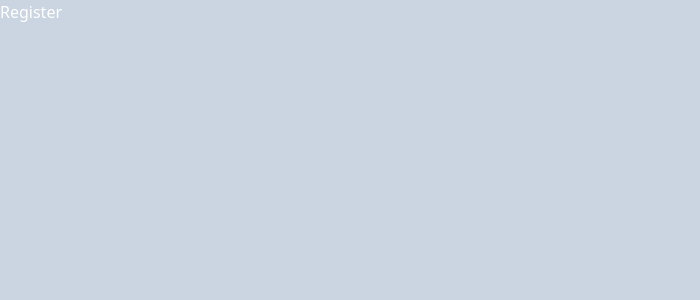
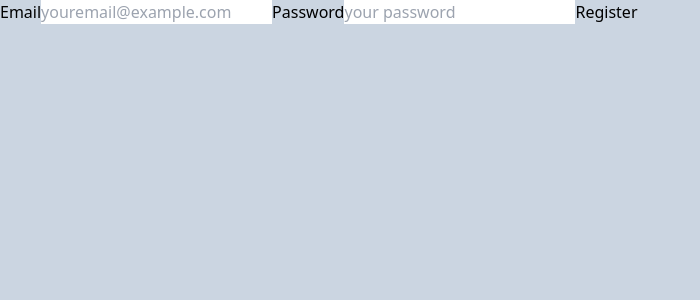
Before and after one commit to david-agudelo-smartsoft/Proyecto-RPA, a React (Create React App) app: page /register in a window 1280 px wide. Shown: the top 300 px of the page, without its empty margins (0-700 px from the left). Built offline with nearby package versions, Linux system fonts and the light colour scheme.

Commit message:
Register
0002-DA se realiza funcionalidad de register.

```diff
--- a/src/App.js
+++ b/src/App.js
@@ -5,7 +5,7 @@ import { Register } from './components/Register';
 import { AuthProvider } from './context/authContext'
 function App() {
   return (
-    <div className="bg-slate-300 h-screen text-white flex">
+    <div className="bg-slate-300 h-screen text-black flex">
       <AuthProvider>
         <Routes>
           <Route path="/" element={<Home />} />
--- a/src/components/Login.js
+++ b/src/components/Login.js
@@ -1,5 +1,16 @@
+
 export function Login() {
+
+
     return (
-        <div>Login</div>
+
+
+        <div>
+            <form>
+                <input type="email" name="email" id="email" />
+                <input type="password" name="password" id="password" />
+            </form>
+
+        </div>
     )
 }
--- a/src/components/Register.js
+++ b/src/components/Register.js
@@ -1,5 +1,58 @@
+import { useState } from "react"
+import { useNavigate } from "react-router-dom";
+import { useAuth } from "../context/authContext";
+
 export function Register() {
+    const [user, setUser] = useState({
+        email: '',
+        password: '',
+    });
+    const { singup } = useAuth();
+    const navigate = useNavigate();
+
+    const [error, setError] = useState()
+
+    const handleChange = ({ target: { name, value } }) => {
+        setUser({ ...user, [name]: value });
+    };
+
+    const handleSubmit = async (e) => {
+        e.preventDefault();
+        try {
+            await singup(user.email, user.password)
+            navigate('/')
+        } catch (error) {
+            console.log(error.code);
+            if (error.code === 'auth/weak-password') {
+                setError('Contraseña invalida')
+            }
+            // setError(error.message);
+        }
+    };
+
     return (
-        <div>Register</div>
+        <div>
+
+        {error && <p>{error}</p>}
+            <form onSubmit={handleSubmit}>
+                <label htmlFor="email">Email</label>
+                <input
+                    type="email"
+                    name="email"
+                    placeholder="youremail@example.com"
+                    onChange={handleChange}
+                ></input>
+
+                <label htmlFor="password">Password</label>
+                <input
+                    type="password"
+                    name="password"
+                    id="password"
+                    placeholder="your password"
+                    onChange={handleChange}></input>
+                <button>Register</button>
+            </form>
+        </div>
+
     )
 }
--- a/src/context/authContext.js
+++ b/src/context/authContext.js
@@ -1,5 +1,6 @@
 import { createContext, useContext } from 'react';
-
+import { createUserWithEmailAndPassword } from 'firebase/auth';
+import { auth } from '../firebase'
 export const authContext = createContext();
 
 export const useAuth = () => {
@@ -8,12 +9,10 @@ export const useAuth = () => {
 };
 
 export function AuthProvider({ children }) {
-    const user = {
-        login: true
-    }
 
+    const singup = (email, password) => createUserWithEmailAndPassword(auth, email, password)
     return (
-        <authContext.Provider value={{ user }}>
+        <authContext.Provider value={{ singup }}>
             {children}
         </authContext.Provider>
     )
```
